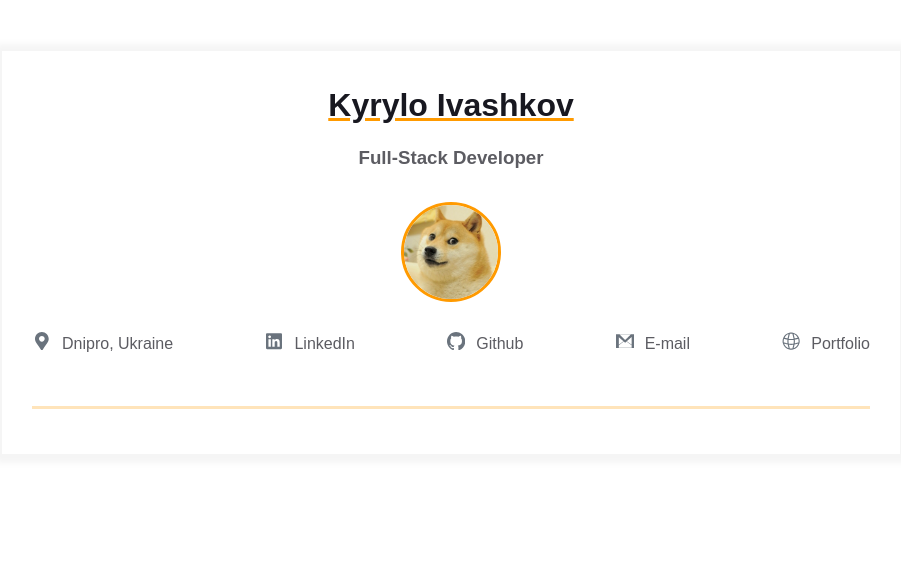
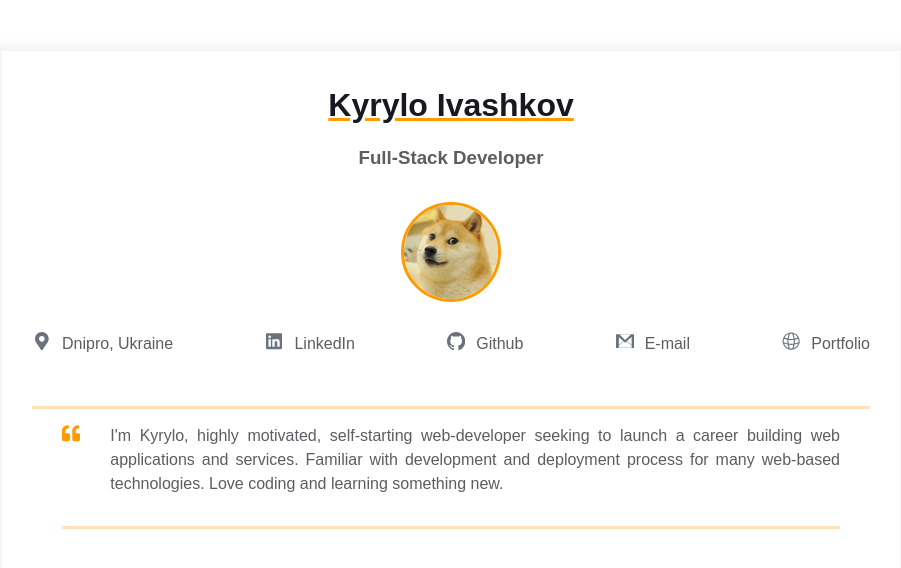
Before and after one commit to KirG1T/homepage, a plain HTML site: page index.html in a window 1280 px wide. Shown: the whole page, without its empty margins (189-1090 px from the left). Drawn offline with Linux system fonts and the light colour scheme.

Commit message:
Added intro section

```diff
--- a/index.html
+++ b/index.html
@@ -138,6 +138,32 @@
               </div>
             </div>
           </div>
+
+          <!--Intro-->
+          <div class="container">
+            <div class="resume__block">
+              <div class="intro">
+                <div class="intro__icon-wrapper">
+                  <svg class="intro__icon" xmlns="http://www.w3.org/2000/svg" viewBox="0 0 512 512">
+                    <path
+                      d="M464 256h-80v-64c0-35.3 28.7-64 64-64h8c13.3 0 24-10.7
+                      24-24V56c0-13.3-10.7-24-24-24h-8c-88.4 0-160 71.6-160 160v240c0
+                      26.5 21.5 48 48 48h128c26.5 0 48-21.5
+                      48-48V304c0-26.5-21.5-48-48-48zm-288 0H96v-64c0-35.3 28.7-64
+                      64-64h8c13.3 0 24-10.7 24-24V56c0-13.3-10.7-24-24-24h-8C71.6
+                      32 0 103.6 0 192v240c0 26.5 21.5 48 48 48h128c26.5 0 48-21.5
+                      48-48V304c0-26.5-21.5-48-48-48z"
+                    ></path>
+                  </svg>
+                </div>
+                <p class="intro_text">
+                  I'm Kyrylo, highly motivated, self-starting web-developer seeking to launch a career building web
+                  applications and services. Familiar with development and deployment process for many web-based
+                  technologies. Love coding and learning something new.
+                </p>
+              </div>
+            </div>
+          </div>
         </div>
       </div>
     </main>
```
